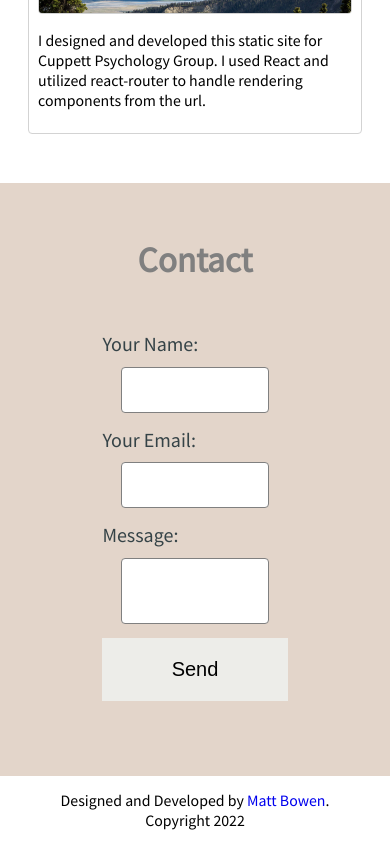
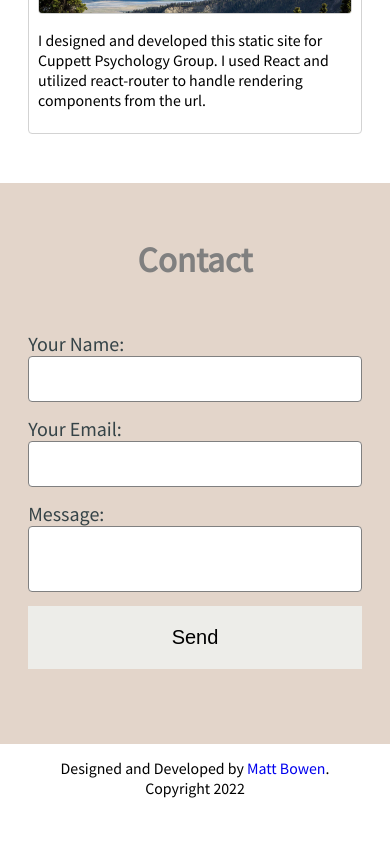
Before and after one commit to mattbowen03/portfolio-react, a React (Create React App) app: page / in a window 390 px wide. Shown: the part 1788-2632 px from the top of the page. After the commit the page ends 2601 px from the top, so only its background shows below. Built offline with nearby package versions, Linux system fonts and the light colour scheme.

Commit message:
update form style

```diff
--- a/src/App.css
+++ b/src/App.css
@@ -228,7 +228,7 @@ nav li a:hover {
 
 form {
   margin: 2.4rem 0;
-  width: 50%;
+  min-width: 600px;
 }
 
 input,
@@ -236,7 +236,7 @@ textarea {
   display: block;
   font-size: 1.8rem;
   width: 100%;
-  margin: 1.2rem auto;
+  margin: 0 auto;
   border: 1px solid grey;
   border-radius: 4px;
   padding: 12px 20px;
@@ -395,13 +395,13 @@ footer {
     justify-content: center;
   }
 
-  input,
-  textarea {
-    width: 80%;
-  }
 
   .projContainer {
     width: 90%;
+  }
+
+  form {
+    min-width: 90%;
   }
 }
 
```
